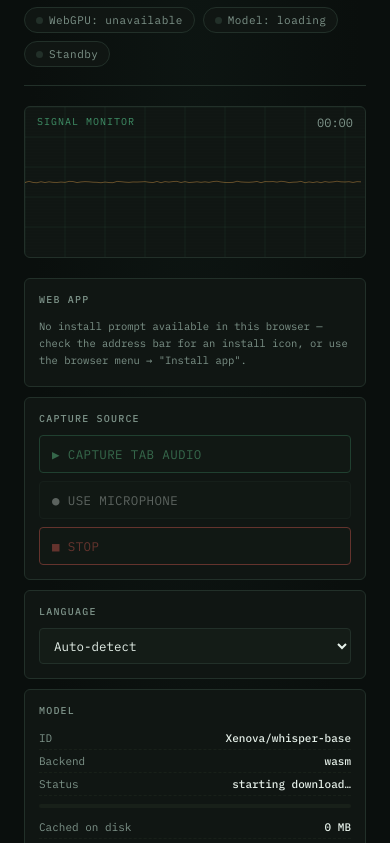
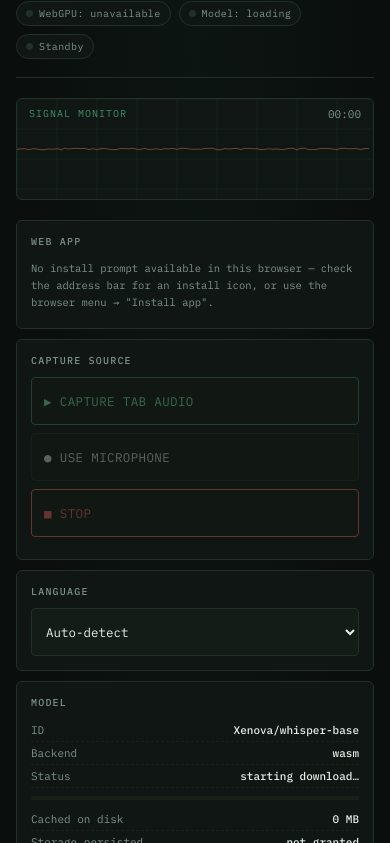
Before and after one commit to MOE-SG/Meetings, a plain HTML site: page index.html in a window 390 px wide. Shown: the part 89-932 px from the top of the page. Drawn offline with Linux system fonts and the light colour scheme.

Commit message:
resize for phones

```diff
--- a/index.html
+++ b/index.html
@@ -2,7 +2,8 @@
 <html lang="en">
 <head>
 <meta charset="UTF-8">
-<meta name="viewport" content="width=device-width, initial-scale=1.0">
+<meta name="viewport" content="width=device-width, initial-scale=1.0, viewport-fit=cover">
+<meta name="mobile-web-app-capable" content="yes">
 <meta name="theme-color" content="#0a0f0d">
 <meta name="apple-mobile-web-app-capable" content="yes">
 <meta name="apple-mobile-web-app-status-bar-style" content="black-translucent">
@@ -40,7 +41,13 @@
     min-height:100vh;
   }
 
-  .app{max-width:1180px;margin:0 auto;padding:28px 24px 60px;}
+  .app{
+    max-width:1180px;margin:0 auto;padding:28px 24px 60px;
+    padding-top:calc(28px + env(safe-area-inset-top));
+    padding-left:calc(24px + env(safe-area-inset-left));
+    padding-right:calc(24px + env(safe-area-inset-right));
+    padding-bottom:calc(60px + env(safe-area-inset-bottom));
+  }
 
   /* ---------- header ---------- */
   header.bar{
@@ -97,7 +104,40 @@
 
   /* ---------- layout ---------- */
   .grid{display:grid;grid-template-columns:260px 1fr;gap:20px;margin-top:4px;}
-  @media (max-width:820px){.grid{grid-template-columns:1fr;}}
+  @media (max-width:820px){
+    .grid{grid-template-columns:1fr;}
+
+    .app{padding-left:calc(16px + env(safe-area-inset-left));padding-right:calc(16px + env(safe-area-inset-right));}
+
+    header.bar{align-items:flex-start;}
+    .brand h1{font-size:21px;}
+    .pills{width:100%;}
+    .pill{font-size:10px;padding:5px 9px;}
+
+    canvas#scope{height:100px;}
+    .scope-time{font-size:11px;}
+
+    .btn, select, .lang-select{
+      padding:14px 12px;font-size:13px;min-height:48px;
+    }
+
+    .rail-group{padding:12px;}
+
+    .transcript-panel{min-height:0;}
+    .transcript-log{max-height:none;height:52vh;}
+
+    .transcript-head{padding:10px 14px;}
+    .icon-btn{padding:8px 12px;min-height:40px;}
+
+    .empty-state{font-size:12px;}
+
+    footer{font-size:10px;padding:0 8px;}
+  }
+
+  /* avoid iOS auto-zoom on tap by keeping inputs >=16px there specifically */
+  @supports (-webkit-touch-callout: none){
+    select, .lang-select{font-size:16px;}
+  }
 
   .rail{display:flex;flex-direction:column;gap:10px;}
   .rail-group{
@@ -232,6 +272,9 @@
         <button class="btn primary" id="btnTab">▶ Capture tab audio</button>
         <button class="btn" id="btnMic">● Use microphone</button>
         <button class="btn stop" id="btnStop" disabled>■ Stop</button>
+        <div class="meta-line" id="mobileNote" style="display:none;border:none;color:var(--text-dim);font-size:10.5px;line-height:1.6;padding-top:6px;">
+          Tab-audio capture isn't supported by mobile browsers — use the microphone (works well held near a speaker or in a room).
+        </div>
       </div>
 
       <div class="rail-group">
@@ -324,6 +367,27 @@ const summaryDrawer = el('summaryDrawer');
 const btnInstall = el('btnInstall'), pwaInstalledBox = el('pwaInstalledBox');
 const pwaFallback = el('pwaFallback'), btnUninstallHelp = el('btnUninstallHelp');
 const btnTab = el('btnTab'), btnMic = el('btnMic'), btnStop = el('btnStop');
+const mobileNote = el('mobileNote');
+
+// ---------------------------------------------------------------
+// device detection — tab-audio capture and the install-prompt path
+// both behave differently on phones, so this drives real UI changes,
+// not just layout
+// ---------------------------------------------------------------
+const isIOS = /iP(hone|od|ad)/.test(navigator.platform) ||
+  (navigator.userAgent.includes('Mac') && navigator.maxTouchPoints > 1);
+const isCoarsePointer = window.matchMedia('(pointer: coarse)').matches;
+const canCaptureDisplayMedia = 'getDisplayMedia' in (navigator.mediaDevices || {});
+// Even where getDisplayMedia technically exists on mobile, it doesn't
+// reliably expose tab/app audio the way desktop does — treat any
+// coarse-pointer (touch) device as mic-only.
+const supportsTabAudio = canCaptureDisplayMedia && !isCoarsePointer && !isIOS;
+
+if (!supportsTabAudio) {
+  btnTab.style.display = 'none';
+  mobileNote.style.display = 'block';
+  btnMic.classList.add('primary');
+}
 const btnSummarize = el('btnSummarize'), btnExport = el('btnExport'), btnClear = el('btnClear');
 const langSelect = el('langSelect');
 const metaCache = el('metaCache'), metaPersist = el('metaPersist');
@@ -393,6 +457,9 @@ function refreshPwaUI(){
     btnInstall.style.display = 'none';
     pwaInstalledBox.style.display = 'none';
     pwaFallback.style.display = 'block';
+    if (isIOS) {
+      pwaFallback.textContent = 'To install: tap the Share icon in Safari\u2019s toolbar, then "Add to Home Screen."';
+    }
   }
 }
 
```
Also changed, not shown: manifest.json.
